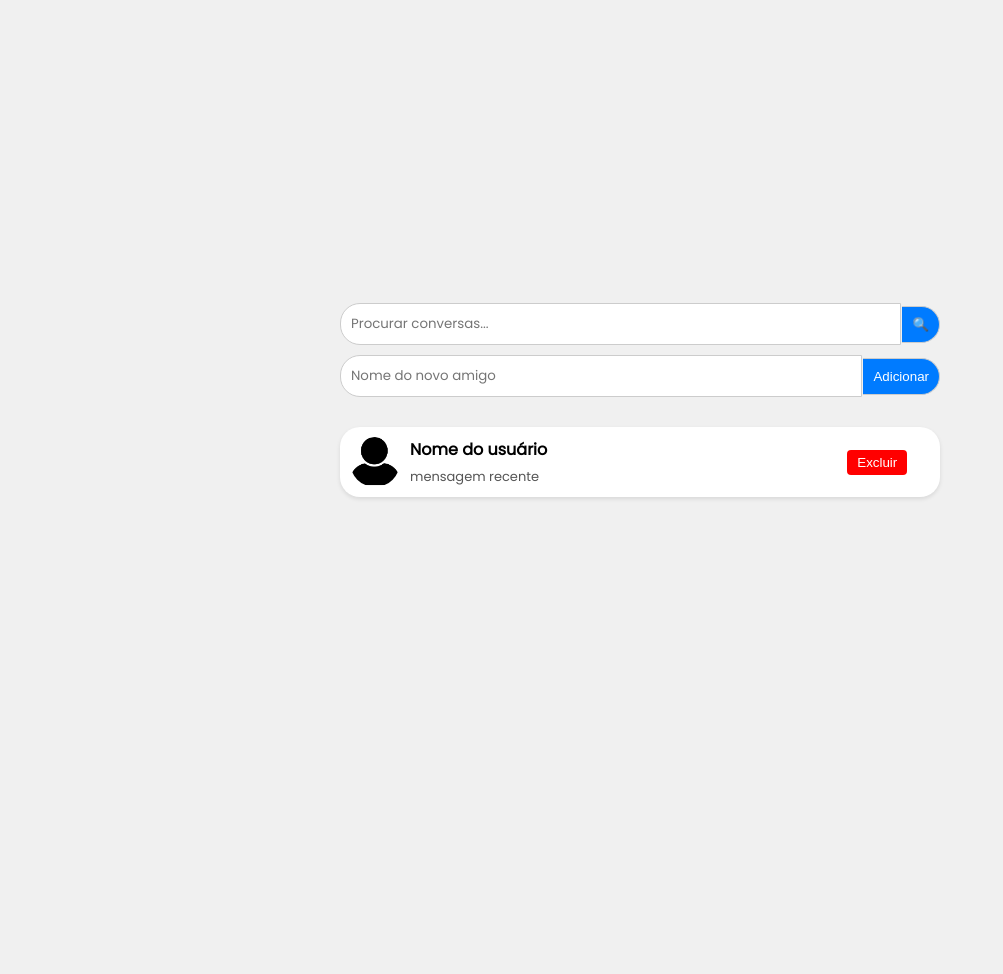
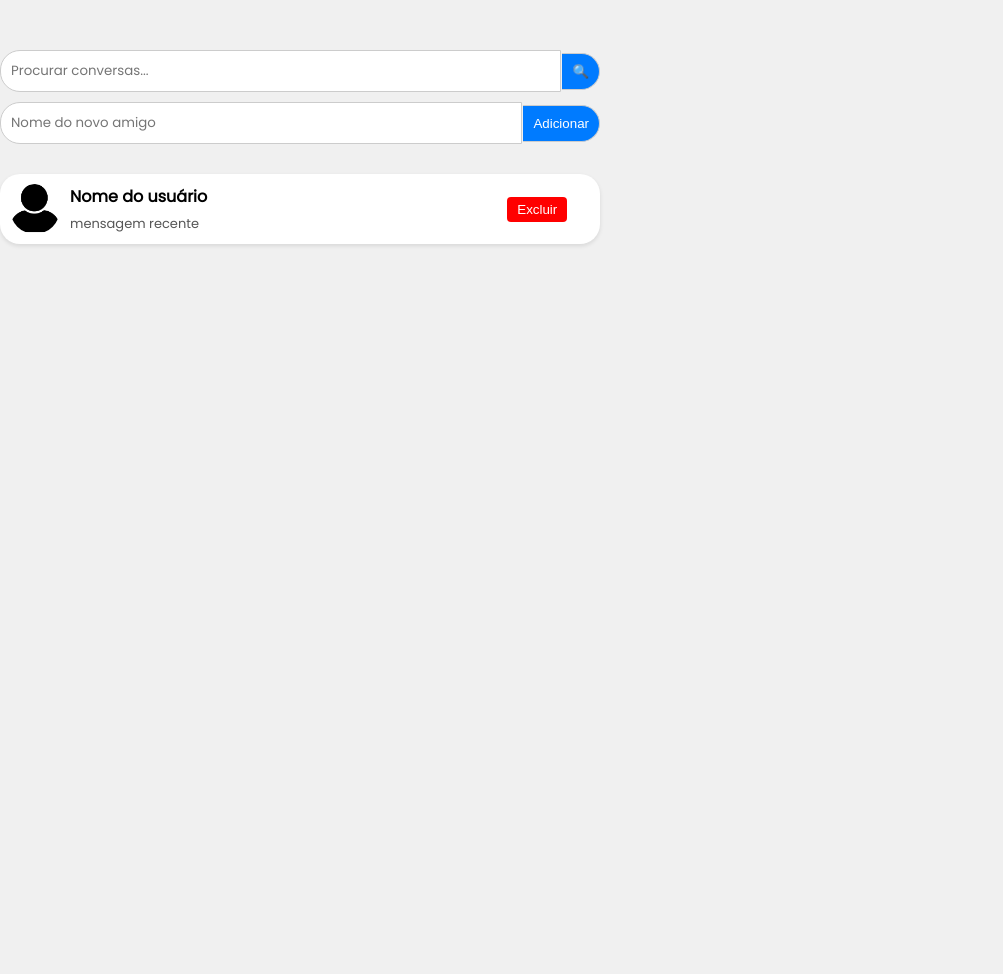
Before and after one commit to Gladistony/Aplicativo-Projeto-Interdisciplinar-2, a PHP site: page /Paginas/telaDeAmigos.html in a window 1280 px wide. Shown: the whole page, without its empty margins (0-1003 px from the left). Before the commit the page ends 499 px from the top, so only its background shows below. Run offline with PHP 8.4, Linux system fonts and the light colour scheme.

Commit message:
Alterações de Tela
Eu fiz a alteração de tela como pedido colocando as barras de pesquisa e nome

```diff
--- a/Paginas/telaDeAmigos.html
+++ b/Paginas/telaDeAmigos.html
@@ -1,25 +1,30 @@
 <link rel="stylesheet" href="../Styles/estilo_tela-de-amigos.css">
 
 <body>
-    <main>
-        <section id="barra-superior">
-            <div class="container-pesquisa">
-                <input type="text" id="barra-pesquisa" placeholder="Procurar conversas...">
-                <button id="botao-pesquisa">🔍</button>
-            </div>
-            <div class="container-adicionar-amigo">
-                <input type="text" id="novo-amigo" placeholder="Nome do novo amigo">
-                <button id="botao-adicionar-amigo">Adicionar</button>
-            </div>
+    <header id="barra-superior">
+
+        <section class="container-pesquisa">
+            <input type="text" id="barra-pesquisa" placeholder="Procurar conversas...">
+            <button id="botao-pesquisa">🔍</button>
+        </section>
+        <section class="container-adicionar-amigo">
+            <input type="text" id="novo-amigo" placeholder="Nome do novo amigo">
+            <button id="botao-adicionar-amigo">Adicionar</button>
         </section>
 
+    </header>
+    <main>
         <section id="amigos">
+
             <img src="../Recursos/Imagens/perfil-teste.avif" alt="" class="img-perfil">
             <section class="informacao">
                 <p id="nome"> Nome do usuário </p>
                 <p id="mensagem-recente"> mensagem recente </p>
+
             </section>
+
             <a href="**"><button type="button"> Excluir </button></a>
+
         </section>
     </main>
 </body>
--- a/Styles/estilo_tela-de-amigos.css
+++ b/Styles/estilo_tela-de-amigos.css
@@ -9,24 +9,29 @@
     padding: 0;
     margin: 0;
     box-sizing: border-box;
+
 }
 
-main {
-    display: flex;
-    flex-direction: column;
-    justify-content: center;
-    align-items: center;
-    height: 100vh;
+body {
     background-color: #f0f0f0;
 }
 
+header {
+    display: inline-block;
+    width: 100%;
+    padding-top: 50px;
+    margin-bottom: 0;
+}
+
 #barra-superior {
+    margin-bottom: 50px;
     display: flex;
     flex-direction: column;
-    justify-content: center;
-    align-items: center;
-    width: 80%;
+    justify-content: flex-start;
+    align-items: flex-start;
+    width: 100%;
     max-width: 600px;
+    margin: 0;
     margin-bottom: 20px;
 }
 
@@ -82,6 +87,18 @@ main {
     background-color: #0056b3;
 }
 
+main {
+    display: flex;
+    flex-direction: column;
+    justify-content: flex-start;
+    /* Alinha os itens à esquerda */
+    align-items: flex-start;
+    /* Alinha os itens à esquerda */
+    height: 100vh;
+    margin-top: 0;
+    /* Remove a margem superior */
+}
+
 #amigos {
     display: flex;
     align-items: center;
```
